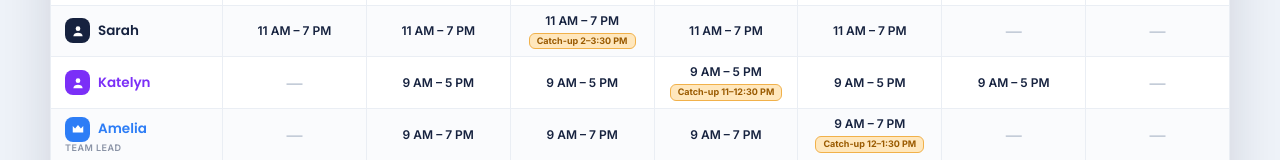
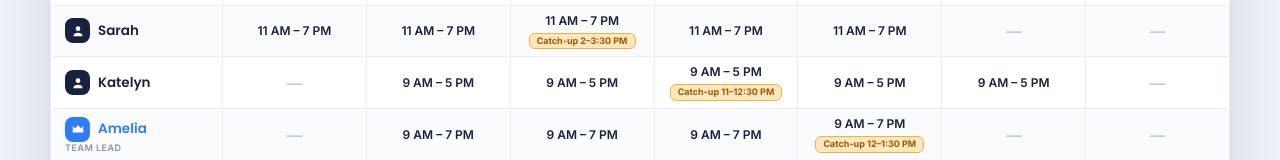
Before and after one commit to ejake28/gameu-team-catchup-schedule, a plain HTML site: page index.html in a window 1280 px wide. Shown: the part 292-452 px from the top of the page. Drawn offline with Linux system fonts and the light colour scheme.

Commit message:
Katelyn color: purple -> navy (coordinator) 09:39

```diff
--- a/index.html
+++ b/index.html
@@ -44,7 +44,7 @@ td .hrs{color:#16223F}
 <tr><td class="who"><span class="chip" style="background:#16223F"><svg viewBox="0 0 24 24" fill="currentColor"><circle cx="12" cy="8" r="4"/><path d="M4 21c0-4 4-6 8-6s8 2 8 6z"/></svg></span><span class="nm" style="color:#16223F">Max Graunke</span></td><td><div class="hrs">11 AM – 7 PM</div></td><td><div class="hrs">11 AM – 7 PM</div></td><td><div class="hrs">11 AM – 7 PM</div></td><td><div class="hrs">11 AM – 7 PM</div></td><td><div class="hrs">11 AM – 7 PM</div></td><td class="off">—</td><td class="off">—</td></tr>
 <tr><td class="who"><span class="chip" style="background:#16223F"><svg viewBox="0 0 24 24" fill="currentColor"><circle cx="12" cy="8" r="4"/><path d="M4 21c0-4 4-6 8-6s8 2 8 6z"/></svg></span><span class="nm" style="color:#16223F">Naela</span></td><td><div class="hrs">9 AM – 5 PM</div></td><td><div class="hrs">9 AM – 5 PM</div></td><td class="off">—</td><td class="off">—</td><td><div class="hrs">9 AM – 5 PM</div></td><td><div class="hrs">9 AM – 5 PM</div><div class="pill cu">Catch-up 11–12:30 PM</div></td><td><div class="hrs">9 AM – 5 PM</div></td></tr>
 <tr><td class="who"><span class="chip" style="background:#16223F"><svg viewBox="0 0 24 24" fill="currentColor"><circle cx="12" cy="8" r="4"/><path d="M4 21c0-4 4-6 8-6s8 2 8 6z"/></svg></span><span class="nm" style="color:#16223F">Sarah</span></td><td><div class="hrs">11 AM – 7 PM</div></td><td><div class="hrs">11 AM – 7 PM</div></td><td><div class="hrs">11 AM – 7 PM</div><div class="pill cu">Catch-up 2–3:30 PM</div></td><td><div class="hrs">11 AM – 7 PM</div></td><td><div class="hrs">11 AM – 7 PM</div></td><td class="off">—</td><td class="off">—</td></tr>
-<tr><td class="who"><span class="chip" style="background:#7B2FF7"><svg viewBox="0 0 24 24" fill="currentColor"><circle cx="12" cy="8" r="4"/><path d="M4 21c0-4 4-6 8-6s8 2 8 6z"/></svg></span><span class="nm" style="color:#7B2FF7">Katelyn</span></td><td class="off">—</td><td><div class="hrs">9 AM – 5 PM</div></td><td><div class="hrs">9 AM – 5 PM</div></td><td><div class="hrs">9 AM – 5 PM</div><div class="pill cu">Catch-up 11–12:30 PM</div></td><td><div class="hrs">9 AM – 5 PM</div></td><td><div class="hrs">9 AM – 5 PM</div></td><td class="off">—</td></tr>
+<tr><td class="who"><span class="chip" style="background:#16223F"><svg viewBox="0 0 24 24" fill="currentColor"><circle cx="12" cy="8" r="4"/><path d="M4 21c0-4 4-6 8-6s8 2 8 6z"/></svg></span><span class="nm" style="color:#16223F">Katelyn</span></td><td class="off">—</td><td><div class="hrs">9 AM – 5 PM</div></td><td><div class="hrs">9 AM – 5 PM</div></td><td><div class="hrs">9 AM – 5 PM</div><div class="pill cu">Catch-up 11–12:30 PM</div></td><td><div class="hrs">9 AM – 5 PM</div></td><td><div class="hrs">9 AM – 5 PM</div></td><td class="off">—</td></tr>
 <tr><td class="who"><span class="chip" style="background:#2D7DF6"><svg viewBox="0 0 24 24" fill="currentColor"><path d="M3 7l4 4 5-6 5 6 4-4v11H3z"/></svg></span><span class="nm" style="color:#2D7DF6">Amelia<div class="sub">Team Lead</div></span></td><td class="off">—</td><td><div class="hrs">9 AM – 7 PM</div></td><td><div class="hrs">9 AM – 7 PM</div></td><td><div class="hrs">9 AM – 7 PM</div></td><td><div class="hrs">9 AM – 7 PM</div><div class="pill cu">Catch-up 12–1:30 PM</div></td><td class="off">—</td><td class="off">—</td></tr>
 <tr><td class="who"><span class="chip" style="background:#16223F"><svg viewBox="0 0 24 24" fill="currentColor"><circle cx="12" cy="8" r="4"/><path d="M4 21c0-4 4-6 8-6s8 2 8 6z"/></svg></span><span class="nm" style="color:#16223F">Rebeca</span></td><td class="off">—</td><td><div class="hrs">9 AM – 5 PM</div></td><td><div class="hrs">9 AM – 5 PM</div><div class="pill cu">Catch-up 1–2:30 PM</div></td><td><div class="hrs">9 AM – 5 PM</div></td><td><div class="hrs">9 AM – 5 PM</div></td><td><div class="hrs">9 AM – 5 PM</div></td><td class="off">—</td></tr>
 <tr><td class="who"><span class="chip" style="background:#16223F"><svg viewBox="0 0 24 24" fill="currentColor"><circle cx="12" cy="8" r="4"/><path d="M4 21c0-4 4-6 8-6s8 2 8 6z"/></svg></span><span class="nm" style="color:#16223F">Kindred</span></td><td class="off">—</td><td><div class="hrs">8 AM – 4 PM</div></td><td><div class="hrs">8 AM – 4 PM</div></td><td><div class="hrs">8 AM – 4 PM</div></td><td><div class="hrs">8 AM – 4 PM</div></td><td><div class="hrs">8 AM – 4 PM</div><div class="pill cu">Catch-up 1–2:30 PM</div></td><td class="off">—</td></tr>
```
